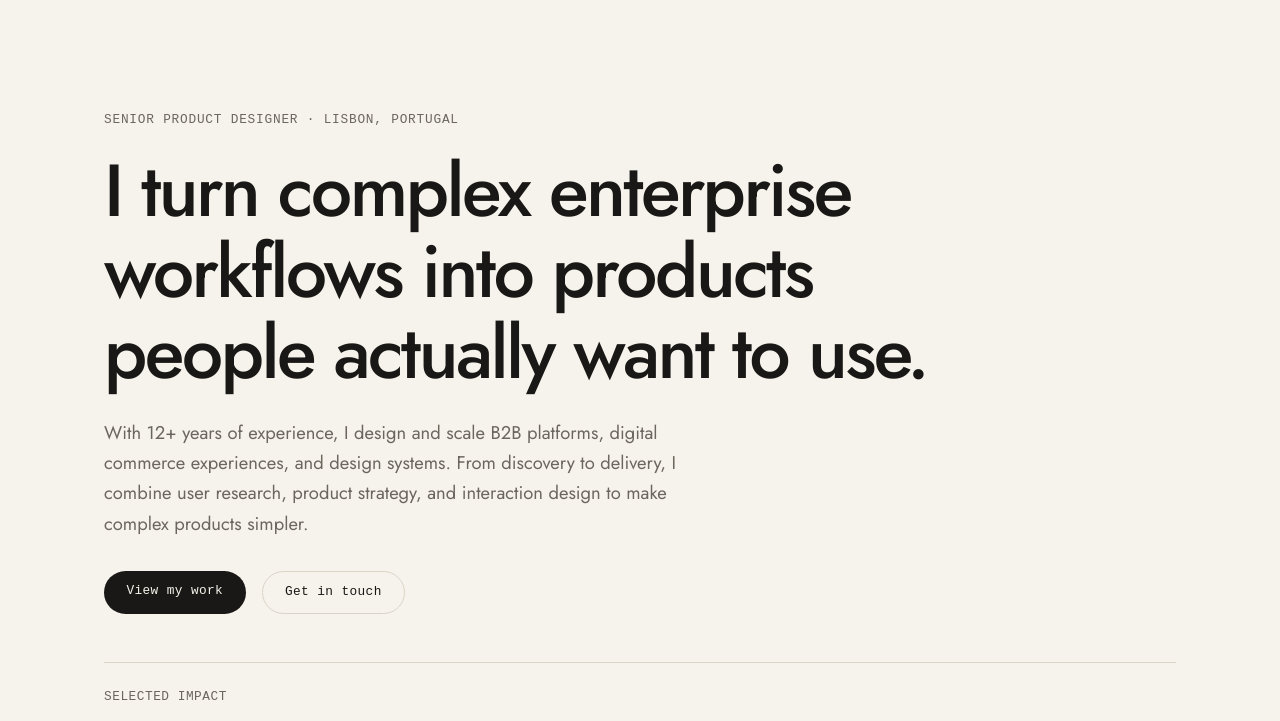
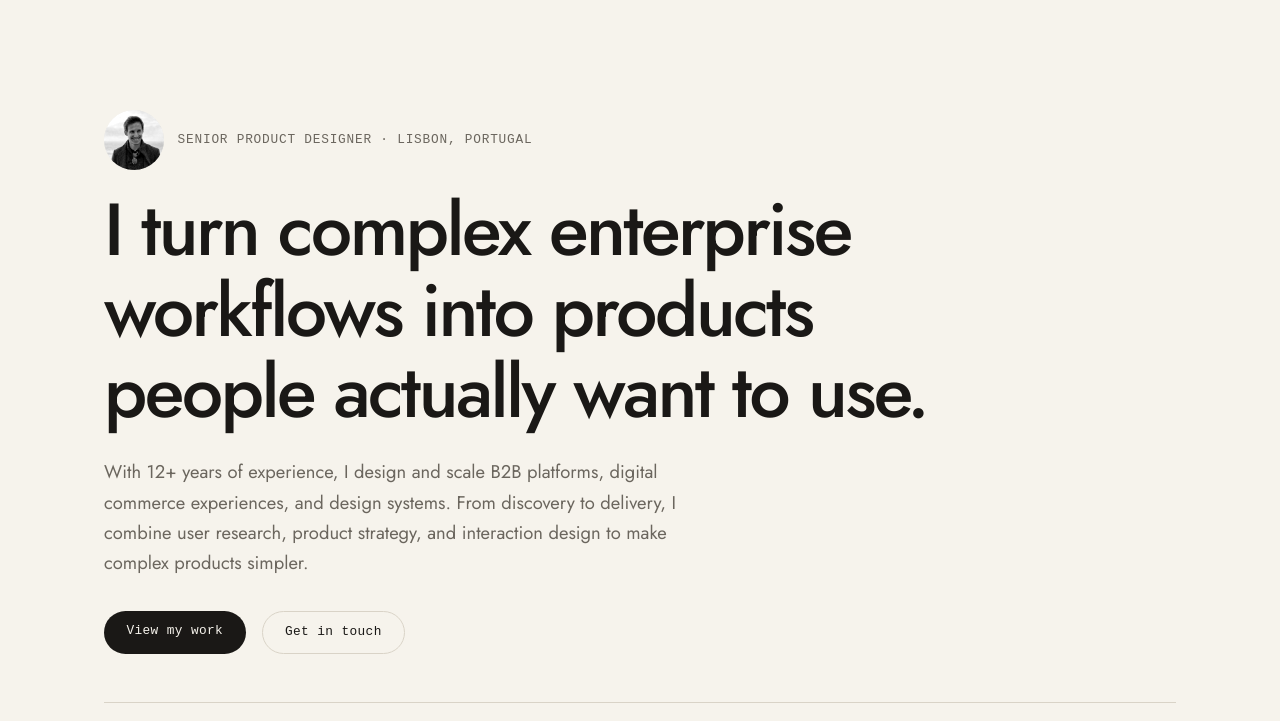
Before and after one commit to robertoev92-a11y/portfolio, a plain HTML site: page index.html in a window 1280 px wide. Shown: the part 49-770 px from the top of the page. Drawn offline with Linux system fonts and the light colour scheme; a web font is replaced by a local one.

Commit message:
Add photo back inline with hero eyebrow
Co-Authored-By: Claude Sonnet 4.6 <noreply@anthropic.com>

```diff
--- a/assets/css/styles.css
+++ b/assets/css/styles.css
@@ -144,13 +144,26 @@ h1, h2, h3 {
 /* ---------- Hero ---------- */
 .hero { padding-block: clamp(3rem, 2rem + 6vw, 7rem) var(--section); }
 
+.hero-ident {
+  display: flex;
+  align-items: center;
+  gap: 0.85rem;
+  margin-bottom: 1.25rem;
+}
+
+.hero-ident .hero-photo {
+  width: clamp(44px, 6vw, 60px);
+  border-radius: 50%;
+  flex-shrink: 0;
+}
+
 .hero-eyebrow {
   font-family: var(--font-mono);
   font-size: var(--step-meta);
   letter-spacing: 0.06em;
   text-transform: uppercase;
   color: var(--ink-soft);
-  margin-bottom: 1.25rem;
+  margin: 0;
 }
 
 .hero-statement {
--- a/index.html
+++ b/index.html
@@ -33,7 +33,12 @@
   <main>
     <!-- Hero -->
     <section class="hero wrap">
-      <p class="hero-eyebrow reveal">Senior Product Designer · Lisbon, Portugal</p>
+      <div class="hero-ident reveal">
+        <figure class="hero-photo">
+          <img src="assets/img/roberto.jpg" alt="Roberto Viana" />
+        </figure>
+        <p class="hero-eyebrow">Senior Product Designer · Lisbon, Portugal</p>
+      </div>
       <h1 class="hero-statement reveal">I turn complex enterprise workflows into products people actually want to use.</h1>
       <p class="hero-sub reveal-up">With 12+ years of experience, I design and scale B2B platforms, digital commerce experiences, and design systems. From discovery to delivery, I combine user research, product strategy, and interaction design to make complex products simpler.</p>
       <div class="hero-ctas reveal-up">
```
